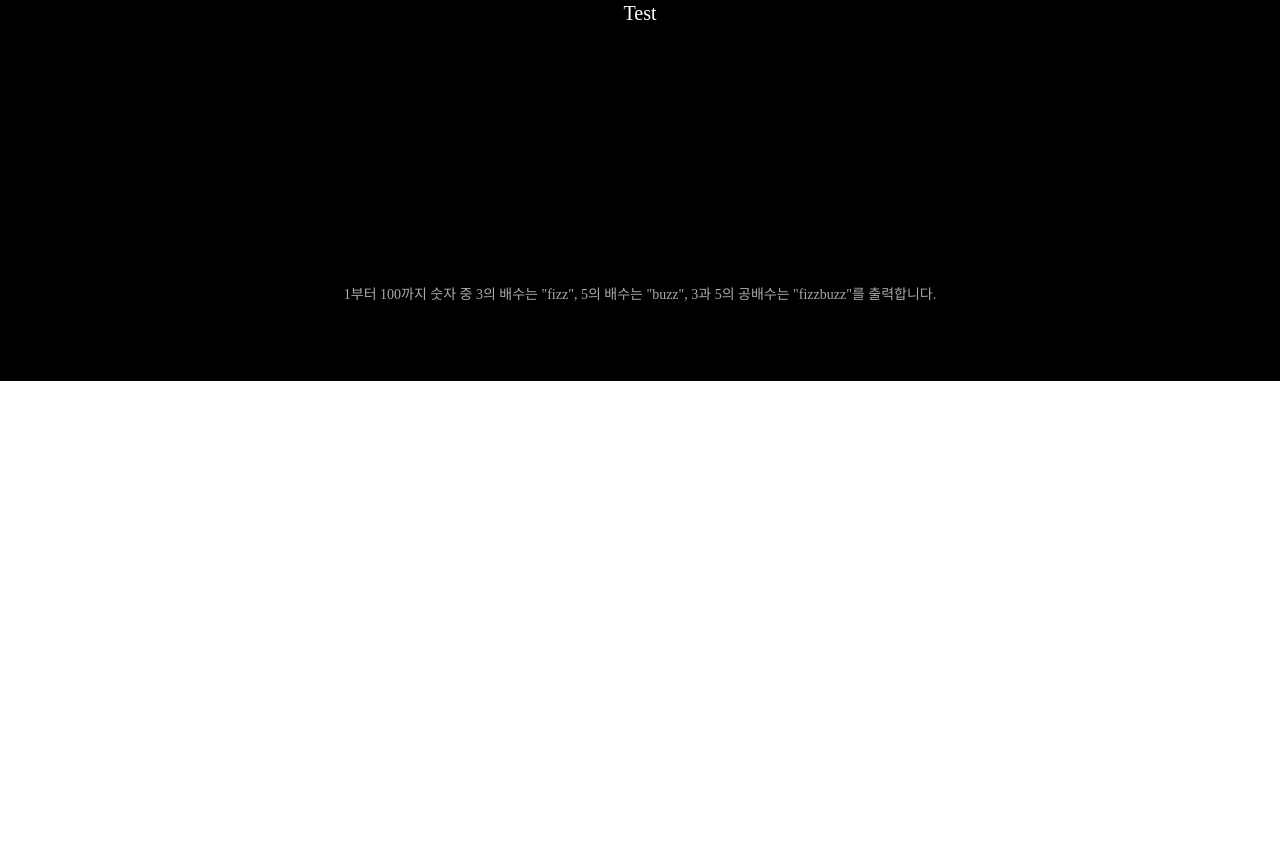
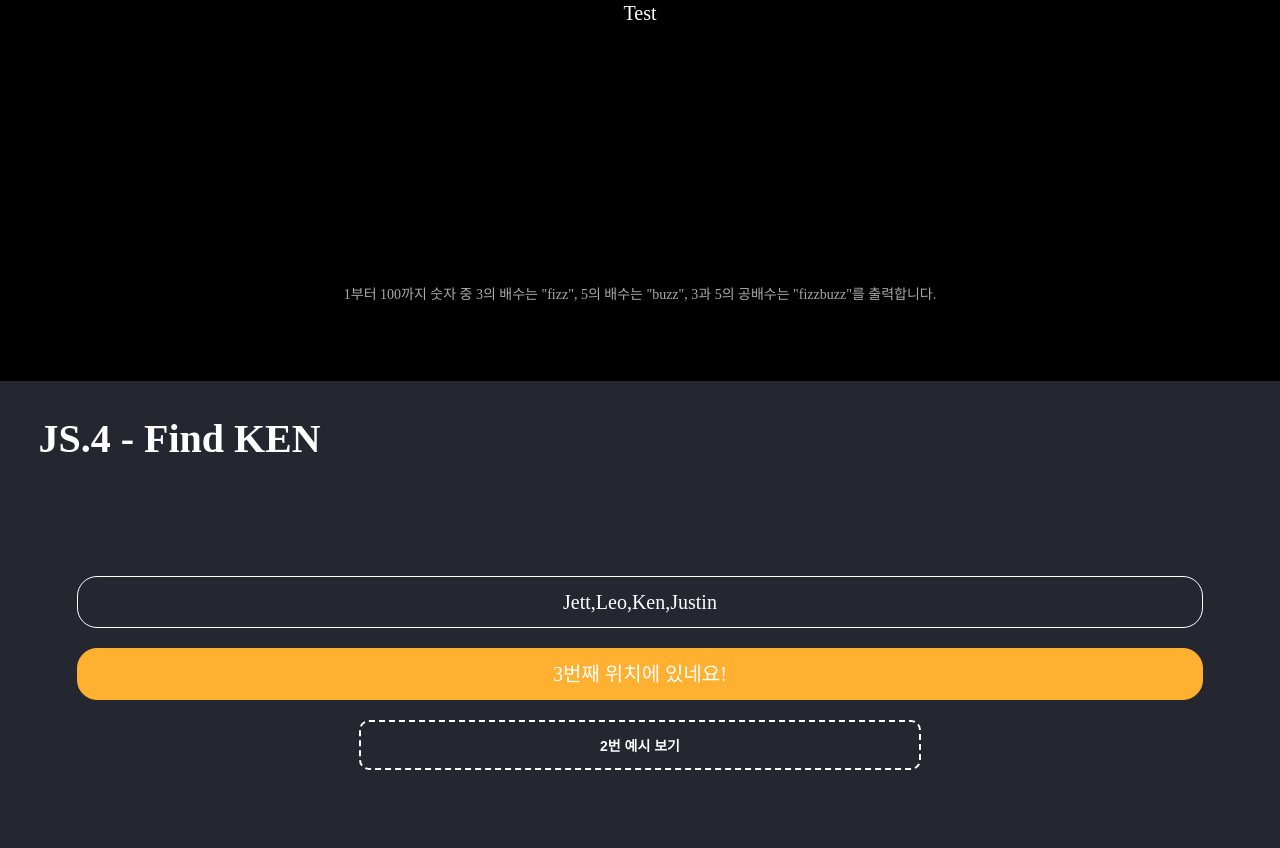
Before and after one commit to lux-02/vanillaCoding_startKit, a plain HTML site: page index.html in a window 1280 px wide. Shown: the part 4244-5092 px from the top of the page. Before the commit the page ends 4625 px from the top, so only its background shows below. Drawn offline with Linux system fonts and the light colour scheme; a web font is replaced by a local one.

Commit message:
find Ken 0430

```diff
--- a/css/style.css
+++ b/css/style.css
@@ -504,10 +504,6 @@ ul li {
 
 /* js3 Area */
 
-.js3-wrap {
-
-}
-
 .js3-wrap button {
 	width: 130px;
 	height: 40px;
@@ -530,3 +526,42 @@ ul li {
 .js3-wrap .js3-output1 p {
 	margin-bottom: 10px;
 }
+
+/* js4 Area */
+.js4-wrap .js4-par {
+	margin-bottom: 20px;
+	width: 100%;
+	border: 1px solid white;
+	height: 50px;
+	display: flex;
+	justify-content: center;
+	align-items: center;
+	border-radius: 20px;
+}
+
+.js4-wrap .js4-ret {
+	margin-bottom: 20px;
+	background-color: #FEB131;
+	color: white;
+	width: 100%;
+	border: 1px solid #FEB131;
+	height: 50px;
+	display: flex;
+	justify-content: center;
+	align-items: center;
+	border-radius: 20px;
+}
+
+.js4-wrap .js4-btn {
+	background-color: inherit;
+	color: white;
+	width: 50%;
+	border: 2px dashed white;
+	height: 50px;
+	display: flex;
+	justify-content: center;
+	align-items: center;
+	border-radius: 10px;
+	font-size: 14px;
+	font-weight: bold;
+}
--- a/index.html
+++ b/index.html
@@ -4,11 +4,10 @@
         <title>Start Vanilla JS</title>
         <link rel="stylesheet" href="./css/reset.css" />
         <link rel="stylesheet" href="./css/style.css" />
-        <script src="./js/script.js"></script>
     </head>
     <body>
         <div class="wrap flex">
-            <a id="top-link" href="#js2"><div id="top-btn" class="c-br">TOP</div></a>
+            <a id="top-link" href="#js4"><div id="top-btn" class="c-br">TOP</div></a>
             <div id="main" class="contents">
                 <h1 class="title">
                     Vanilla Coding Start Kit TIL 🔨
@@ -308,6 +307,26 @@
                     </div>
                 </div>
             </div>
+
+			<div class="contents flex">
+				<div class="title">
+					JS.4 - Find KEN
+				</div>
+				<div class="write">
+					<div class="js4-wrap flex flex-center" id=js4>
+					<p class="js4-par">
+						Parameter
+					</p>
+					<p class="js4-ret">
+						Return
+					</p>
+					<button onclick="changeArray()" type="button" class="js4-btn">
+						2번 예시 보기
+					</button>
+				</div>
+				</div>
+			</div>
         </div>
+		<script src="./js/script.js"></script>
     </body>
 </html>
--- a/js/script.js
+++ b/js/script.js
@@ -64,3 +64,34 @@ function fizzBuzz(){
 		contentsWrap.appendChild(arrx[i]);
 	}
 }
+
+
+function findKen(array){
+	let arrayArea = document.querySelector('.js4-par');
+	let returnArea = document.querySelector('.js4-ret');
+	let kenLoc = array.indexOf('Ken');
+	arrayArea.textContent = array.toString();
+	returnArea.textContent = (kenLoc+1).toString()+"번째 위치에 있네요!";
+}
+
+const kenArr1 = ['Jett', 'Leo', 'Ken', 'Justin'];
+findKen(kenArr1);
+
+const kenArr2 = ["Lee", "Park", "Jung", "Ken"];
+
+
+let arrState = 1;
+
+function changeArray(){
+	const changeArea = document.querySelector('.js4-btn');
+	if(arrState === 1){
+		findKen(kenArr2);
+		changeArea.textContent = "1번 예시 보기"
+		arrState = 2;
+	}
+	else {
+		findKen(kenArr1);
+		changeArea.textContent = "2번 예시 보기"
+		arrState = 1;
+	}
+}
```
